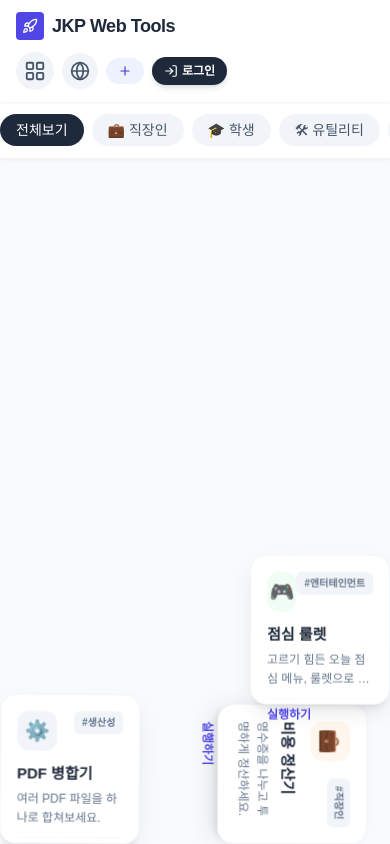
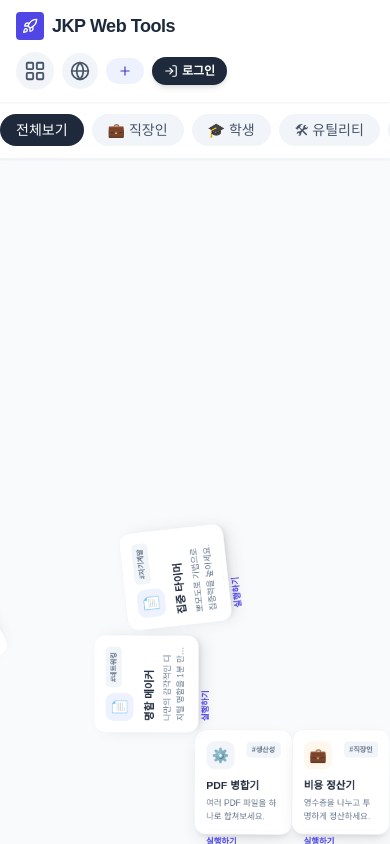
Before and after one commit to qpzm007/JKP-Web-Tools, a React (Vite) app: page / in a window 390 px wide. Built offline with nearby package versions, Linux system fonts and the light colour scheme; no server answers; the database is empty; some icons are missing; a web font is replaced by a local one.

Commit message:
Optimize mobile gravity physics scale and bounds

```diff
--- a/src/components/GravityView.tsx
+++ b/src/components/GravityView.tsx
@@ -60,21 +60,25 @@ export default function GravityView({ apps, isActive, onAppOpen }: GravityViewPr
         renderRef.current = render;
 
         const wallOpts = { isStatic: true, render: { visible: false } };
-        const ground = Bodies.rectangle(cw / 2, ch + 30, cw * 2, 60, { ...wallOpts, restitution: 0.5 });
+        const ground = Bodies.rectangle(cw / 2, ch + 20, cw * 2, 60, { ...wallOpts, restitution: 0.5 });
         const leftWall = Bodies.rectangle(-30, ch / 2, 60, ch * 2, wallOpts);
         const rightWall = Bodies.rectangle(cw + 30, ch / 2, 60, ch * 2, wallOpts);
-        const ceiling = Bodies.rectangle(cw / 2, -1000, cw * 2, 60, wallOpts);
+        const ceiling = Bodies.rectangle(cw / 2, -3000, cw * 2, 60, wallOpts); // Moved very high
 
         Composite.add(world, [ground, leftWall, rightWall, ceiling]);
 
-        const cardWidth = 140;
-        const cardHeight = 150;
+        const isMobile = window.innerWidth < 640;
+        const SCALE = isMobile ? 0.7 : 1;
+        const originalWidth = 140;
+        const originalHeight = 150;
+        const cardWidth = originalWidth * SCALE;
+        const cardHeight = originalHeight * SCALE;
+
         const initCardMaps: CardBodyMap[] = [];
 
         apps.forEach((app, idx) => {
             const startX = Math.random() * (cw - cardWidth) + cardWidth / 2;
-            // stagger spawn positions higher up
-            const startY = -400 - (idx * 200) - (Math.random() * 300);
+            const startY = -150 - (idx * 200) - (Math.random() * 150);
 
             const body = Bodies.rectangle(startX, startY, cardWidth, cardHeight, {
                 restitution: 0.6,
@@ -139,7 +143,7 @@ export default function GravityView({ apps, isActive, onAppOpen }: GravityViewPr
             const newCh = sceneRef.current.clientHeight;
             render.canvas.width = newCw;
             render.canvas.height = newCh;
-            Matter.Body.setPosition(ground, { x: newCw / 2, y: newCh + 30 });
+            Matter.Body.setPosition(ground, { x: newCw / 2, y: newCh + 20 });
             Matter.Body.setPosition(rightWall, { x: newCw + 30, y: newCh / 2 });
         };
         window.addEventListener('resize', handleResize);
@@ -174,8 +178,13 @@ export default function GravityView({ apps, isActive, onAppOpen }: GravityViewPr
                     const pos = bodyPositions[map.id];
                     if (!pos) return null;
 
-                    const cardWidth = 140;
-                    const cardHeight = 150;
+                    const isMobile = window.innerWidth < 640;
+                    const SCALE = isMobile ? 0.7 : 1;
+                    const originalWidth = 140;
+                    const originalHeight = 150;
+                    const cardWidth = originalWidth * SCALE;
+                    const cardHeight = originalHeight * SCALE;
+
                     const x = pos.x - (cardWidth / 2);
                     const y = pos.y - (cardHeight / 2);
 
@@ -184,9 +193,10 @@ export default function GravityView({ apps, isActive, onAppOpen }: GravityViewPr
                             key={map.id}
                             className="absolute top-0 left-0 pointer-events-auto"
                             style={{
-                                width: `${cardWidth}px`,
-                                height: `${cardHeight}px`,
-                                transform: `translate(${x}px, ${y}px) rotate(${pos.angle}rad)`,
+                                width: `${originalWidth}px`,
+                                height: `${originalHeight}px`,
+                                transformOrigin: 'top left',
+                                transform: `translate(${x}px, ${y}px) rotate(${pos.angle}rad) scale(${SCALE})`,
                                 willChange: 'transform'
                             }}
                         >
```
